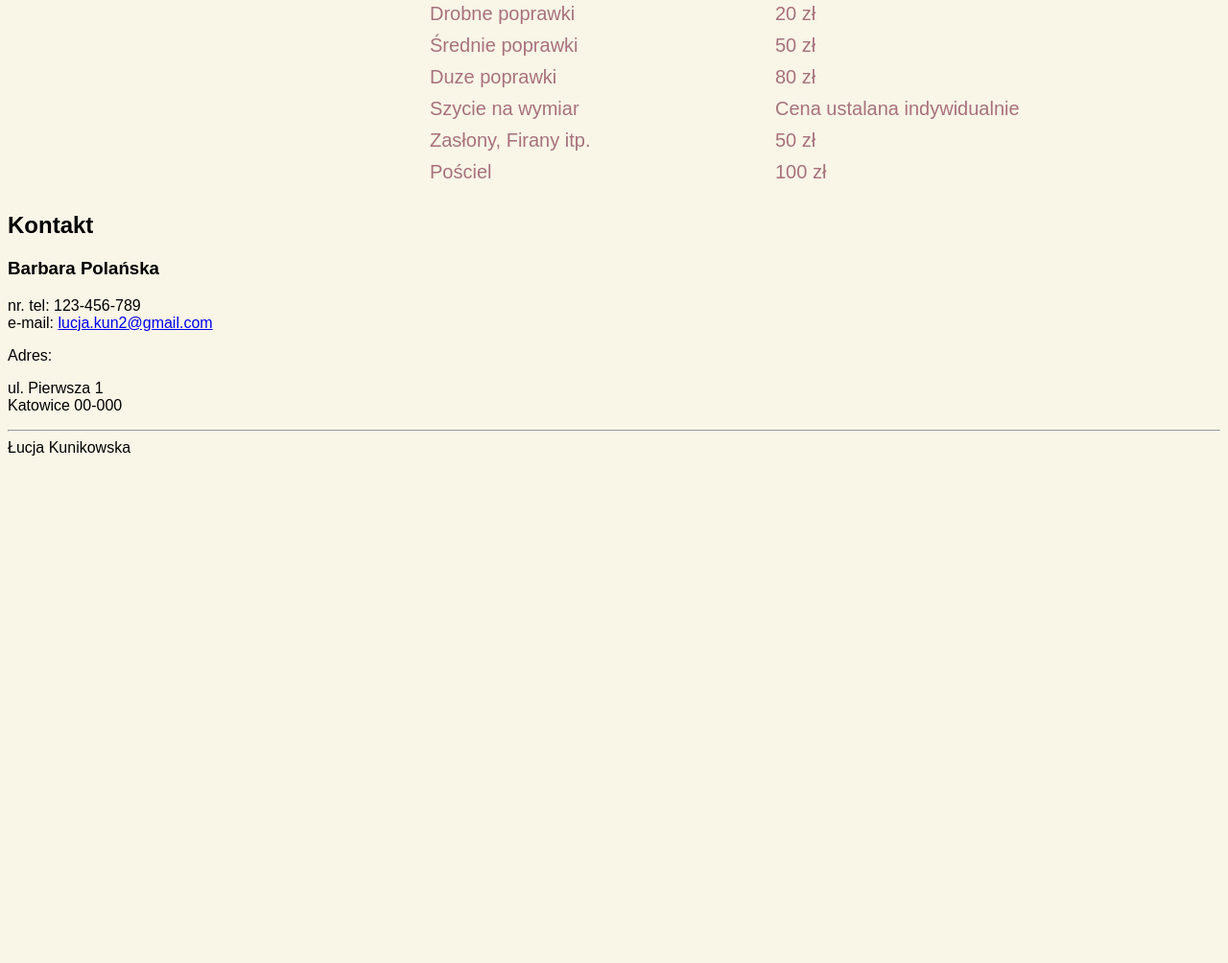
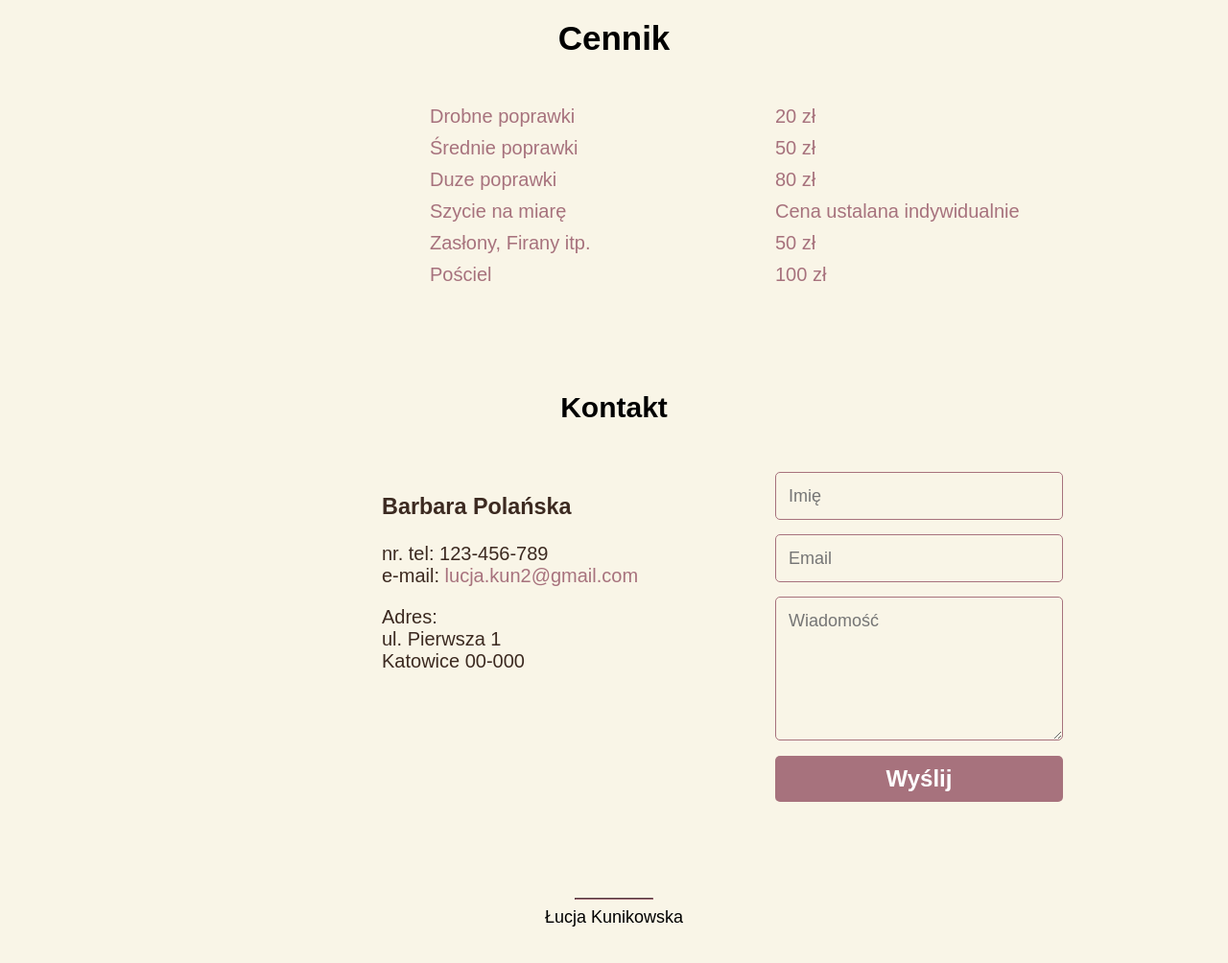
Before and after one commit to lucyxkk/uslugi-krawieckie, a plain HTML site: page index.html in a window 1280 px wide. Shown: the part 946-1950 px from the top of the page at 96% size. Before the commit the page ends 1430 px from the top, so only its background shows below. Drawn offline with Linux system fonts and the light colour scheme; a script that the page names is missing; a web font is replaced by a local one.

Commit message:
Adjust contact and footer

```diff
--- a/index.html
+++ b/index.html
@@ -24,10 +24,17 @@
     <div id="main">
       <h1>Usługi krawieckie</h1>
       <h2>Barbara Polańska</h2>
+      <p>
+        Jestem krawcową z ponad 40 letnim doświadczeniem.
+        <br>
+        Specjalizuje się w
+        poprawkach ubrań i materiałów (skracanie, zwęzanie itp.), a takze w
+        szyciu ubrań na miarę.
+      </p>
     </div>
     <img id="sewing" src="images/sewing.png" />
     <div id="gallery" class="slideshow">
-      <h2 id="gallery-heading">Galeria</h2>
+      <h2 id="gallery-heading">Galeria - przykładowe projekty</h2>
       <div class="slides fade">
         <img class="gallery-pic" src="images/spodnie.jpeg" />
       </div>
@@ -51,7 +58,7 @@
         <li>Drobne poprawki</li>
         <li>Średnie poprawki</li>
         <li>Duze poprawki</li>
-        <li>Szycie na wymiar</li>
+        <li>Szycie na miarę</li>
         <li>Zasłony, Firany itp.</li>
         <li>Pościel</li>
         <li>20 zł</li>
@@ -63,21 +70,49 @@
       </ol>
     </div>
     <div id="contact">
-      <h2>Kontakt</h2>
+      <h2 id="contact-heading">Kontakt</h2>
+      <ol id="contact-list">
+        <li id="contact-li">
           <h3>Barbara Polańska</h3>
           <p>
             nr. tel: 123-456-789
             <br />
-        e-mail: <a href="mailto:lucja.kun2@gmail.com">lucja.kun2@gmail.com</a>
+            e-mail:
+            <a id="mail" href="mailto:lucja.kun2@gmail.com">lucja.kun2@gmail.com</a>
           </p>
-      <p>Adres: <br /></p>
-
           <p>
+            Adres:
+            <br />
             ul. Pierwsza 1
             <br />
             Katowice 00-000
           </p>
+        </li>
+        <li id="contact-li">
+          <form>
+            <input
+              name="name"
+              type="text"
+              class="feedback-input"
+              placeholder="Imię"
+            />
+            <input
+              name="email"
+              type="text"
+              class="feedback-input"
+              placeholder="Email"
+            />
+            <textarea
+              name="text"
+              class="feedback-input"
+              placeholder="Wiadomość"
+            ></textarea>
+            <input type="submit" value="Wyślij" />
+          </form>
+        </li>
+      </ol>
     </div>
+
     <hr />
     <footer>Łucja Kunikowska</footer>
 
--- a/styles.css
+++ b/styles.css
@@ -35,6 +35,10 @@ nav {
   color: #3c2a21;
 }
 
+#main p {
+    font-size: 20px;
+}
+
 #sewing {
   height: 350px;
   width: 350px;
@@ -49,9 +53,10 @@ nav {
 #gallery-heading {
   text-align: center;
   margin-top: 150px;
-  margin-bottom: 70px;
-  font-size: 35px;
+  margin-bottom: 50px;
+  font-size: 30px;
 }
+
 
 .gallery-pic {
   width: 300px;
@@ -74,7 +79,6 @@ nav {
   position: absolute;
   top: 50%;
   width: auto;
-  margin-top: -22px;
   padding: 16px;
   color: white;
   font-weight: bold;
@@ -96,8 +100,8 @@ nav {
 
 .dot {
   cursor: pointer;
-  height: 15px;
-  width: 15px;
+  height: 7px;
+  width: 7px;
   margin: 0 2px;
   background-color: #bbb;
   border-radius: 50%;
@@ -124,15 +128,14 @@ nav {
   }
 }
 
-#price-list-heading{
+#price-list-heading {
   text-align: center;
   font-size: 35px;
   margin-top: 100px;
   margin-bottom: 50px;
 }
 
-ol {
-
+#list {
   columns: 2;
   -webkit-columns: 2;
   -moz-columns: 2;
@@ -146,3 +149,97 @@ li {
   color: #a7727d;
   margin-bottom: 10px;
 }
+
+#contact {
+    margin-bottom: 100px;
+}
+
+#contact-heading {
+  margin-top: 100px;
+  margin-bottom: 50px;
+  text-align: center;
+  font-size: 30px;
+}
+
+
+#contact-list{
+    columns: 2;
+  -webkit-columns: 2;
+  -moz-columns: 2;
+  font-size: 20px;
+  margin-left: 350px;
+  list-style: none;
+  max-width: 800px;
+}
+
+#contact-li {
+    color: #3c2a21;
+}
+form {
+
+  max-width: 300px;
+
+}
+
+.feedback-input {
+  font-family: "Ysabeau Infant", sans-serif;
+  font-weight: 500;
+  font-size: 18px;
+  border-radius: 5px;
+  line-height: 22px;
+  background-color: transparent;
+  border: 1px solid #a7727d;
+  transition: all 0.3s;
+  padding: 13px;
+  margin-bottom: 15px;
+  width: 100%;
+  box-sizing: border-box;
+  outline: 0;
+}
+
+.feedback-input:focus {
+  border: 2px solid #a7727d;
+}
+
+textarea {
+  height: 150px;
+  line-height: 150%;
+  resize: vertical;
+}
+
+[type="submit"] {
+  font-family: "Ysabeau Infant", sans-serif;
+  width: 100%;
+  background: #a7727d;
+  border-radius: 5px;
+  border: 0;
+  cursor: pointer;
+  color: white;
+  font-size: 24px;
+  padding-top: 10px;
+  padding-bottom: 10px;
+  transition: all 0.3s;
+  margin-top: -4px;
+  font-weight: 700;
+}
+[type="submit"]:hover {
+  background: #a7727d;
+}
+
+#mail {
+    color: #a7727d;
+    text-decoration: none;
+}
+
+hr {
+  width: 80px;
+  border-color: #a7727d;
+
+
+}
+
+footer {
+  text-align: center;
+  margin-bottom: 50px;
+  font-size: 18px;
+}
```
Lines whose indentation alone changed are shown as unchanged.
